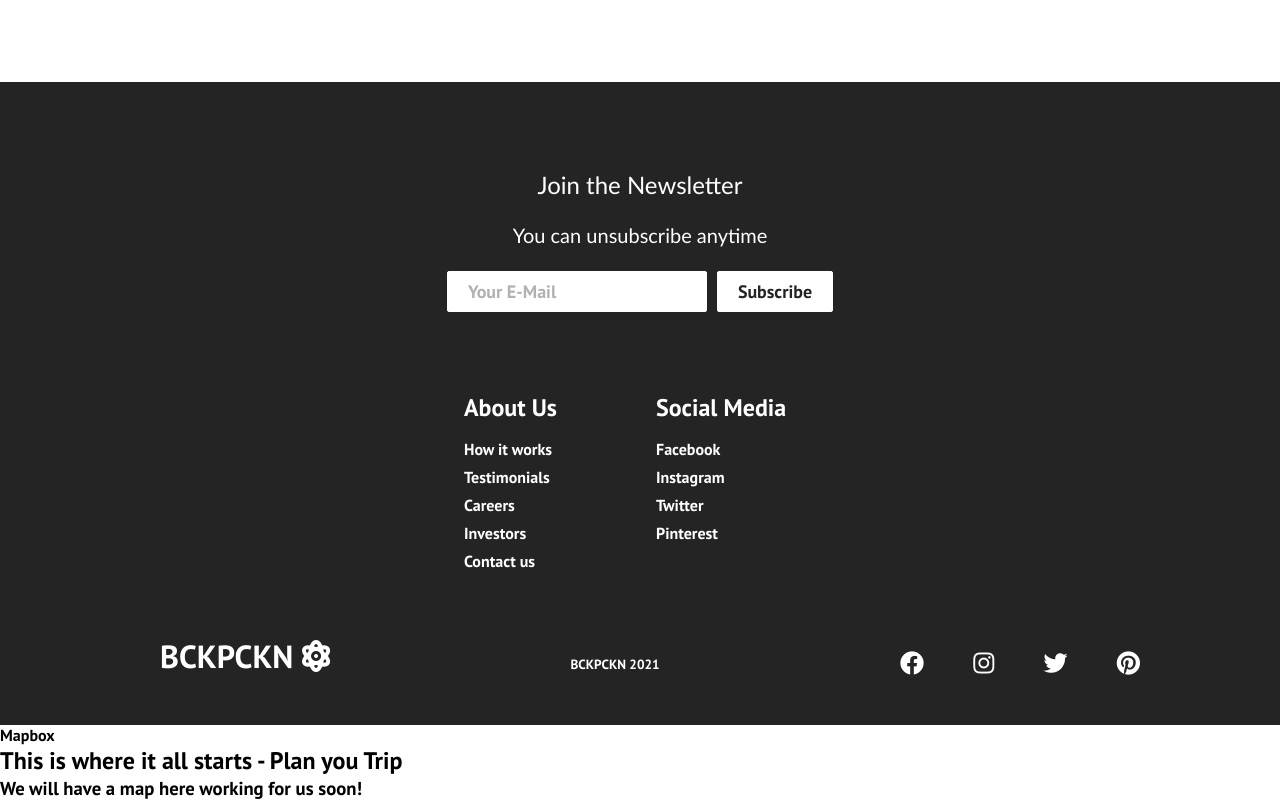
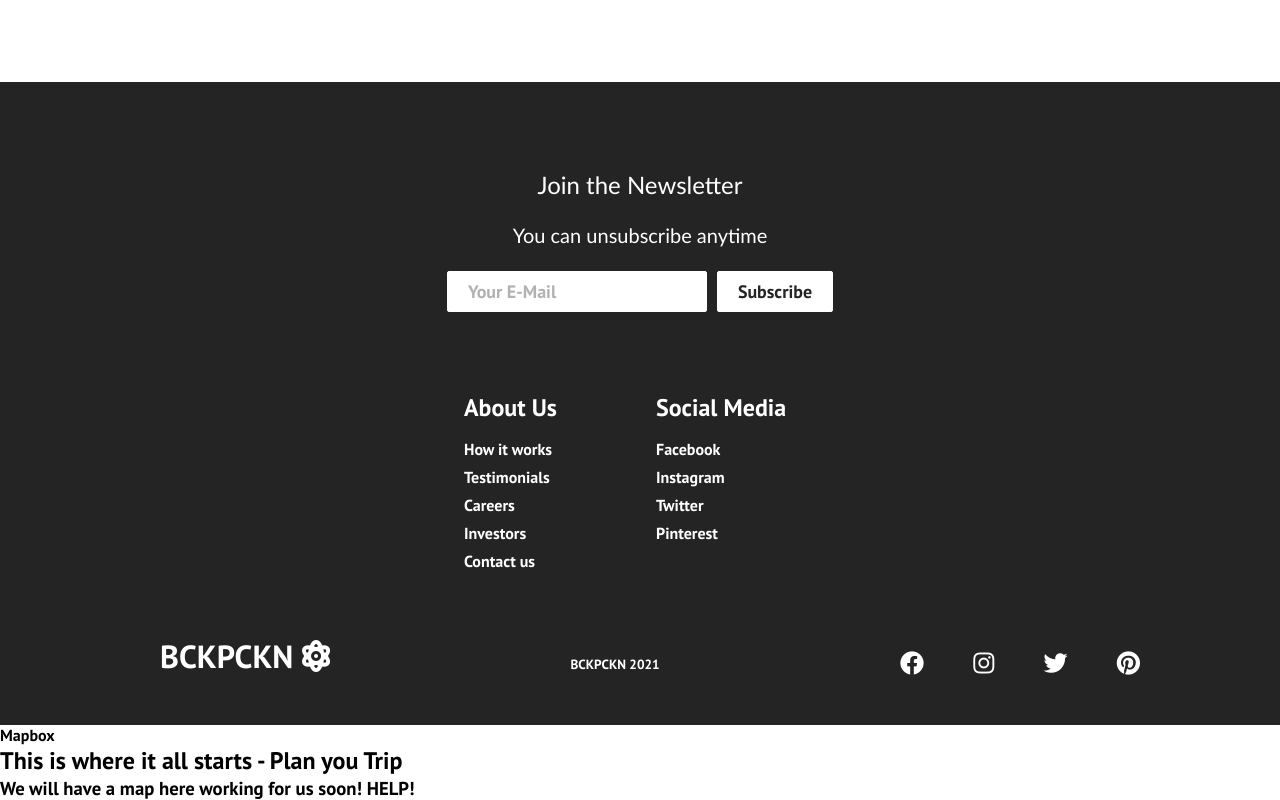
Before and after one commit to ludolfaugust/react-website-bckpckn, a React (Create React App) app: page /joinus in a window 1280 px wide. Shown: the part 1784-2584 px from the top of the page. Built offline with nearby package versions, Linux system fonts and the light colour scheme.

Commit message:
add imortant info

```diff
--- a/src/components/pages/Mapbox.js
+++ b/src/components/pages/Mapbox.js
@@ -7,7 +7,7 @@ function Mapbox() {
 
       <h2>This is where it all starts - Plan you Trip</h2>
 
-      <h3>We will have a map here working for us soon!</h3>
+      <h3>We will have a map here working for us soon! HELP!</h3>
     </>
   );
 }
```
